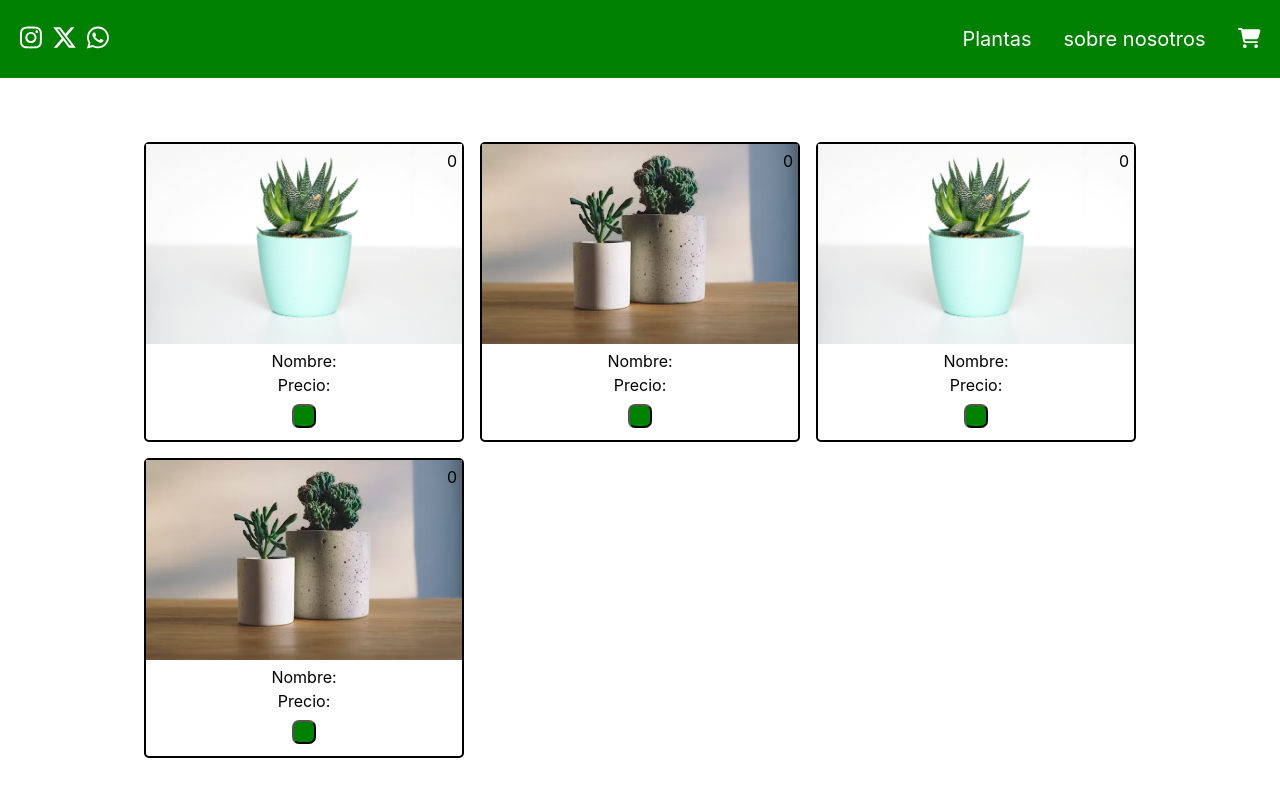
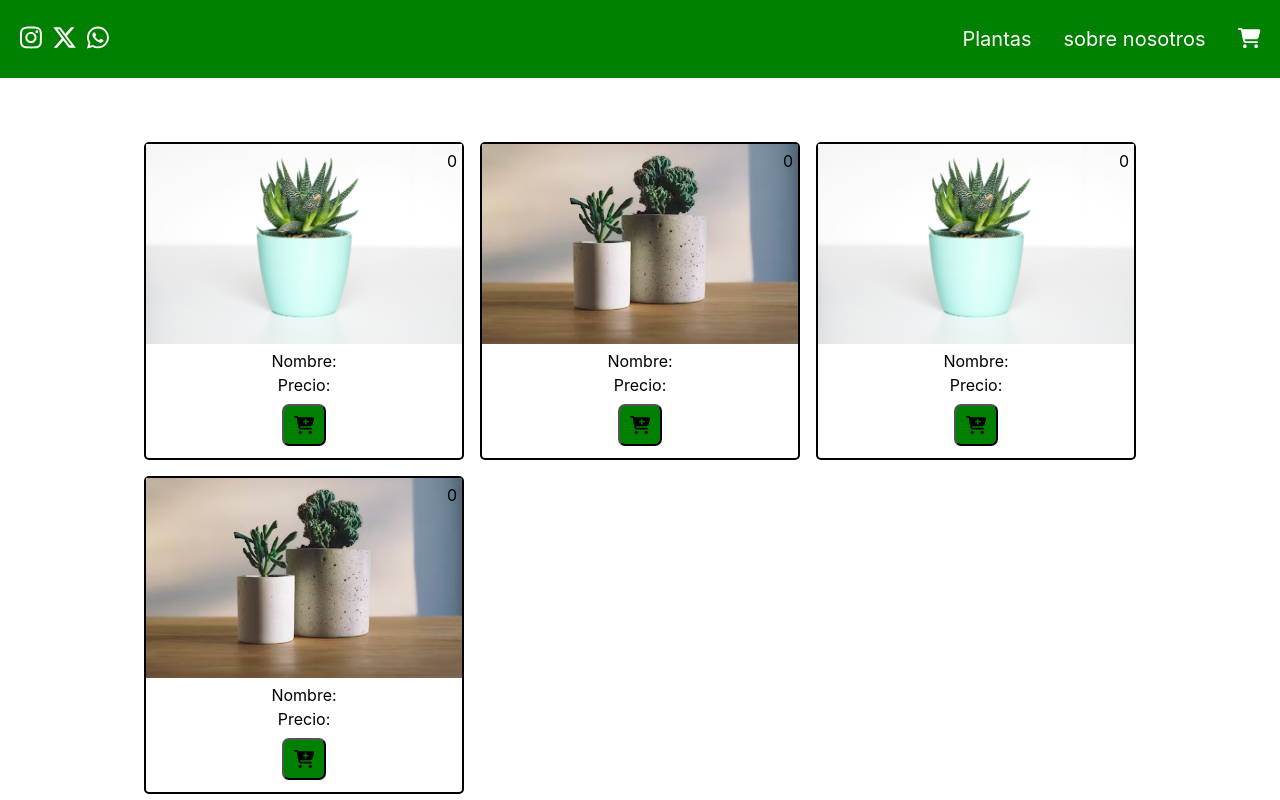
Before and after one commit to jualvareze/Tienda_Plantas, a React (Vite) app: page / in a window 1280 px wide. Shown: the top 800 px of the page. Built offline with nearby package versions, Linux system fonts and the light colour scheme.

Commit message:
aptimizar icono agregar al carrito

```diff
--- a/src/component/Card/Card.jsx
+++ b/src/component/Card/Card.jsx
@@ -1,4 +1,6 @@
 import './card.css'
+import { FontAwesomeIcon } from "@fortawesome/react-fontawesome";
+import {faCartPlus} from '@fortawesome/free-solid-svg-icons'
 function Card(props) {
     return (
         <>
@@ -9,7 +11,7 @@
                     <span>Nombre:</span>
                     <span>Precio:</span>
                     <button>
-                    <i className="fa-solid fa-cart-plus"></i>
+                    <FontAwesomeIcon icon={faCartPlus} />
                     </button>
                 </div>
             </div>
```
